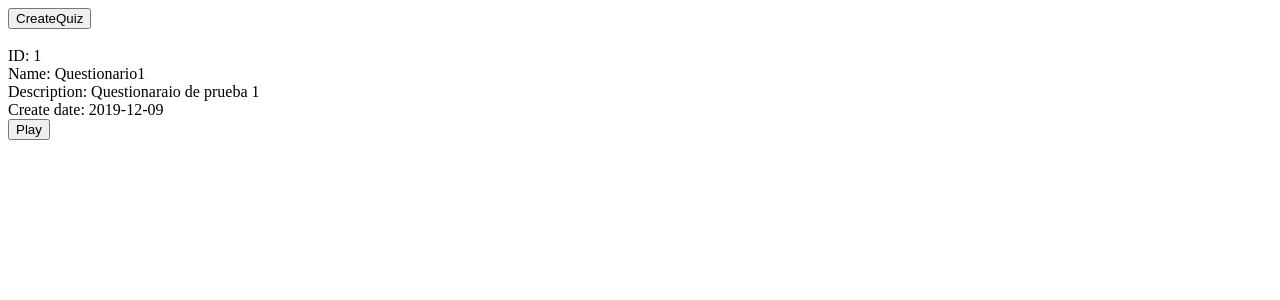
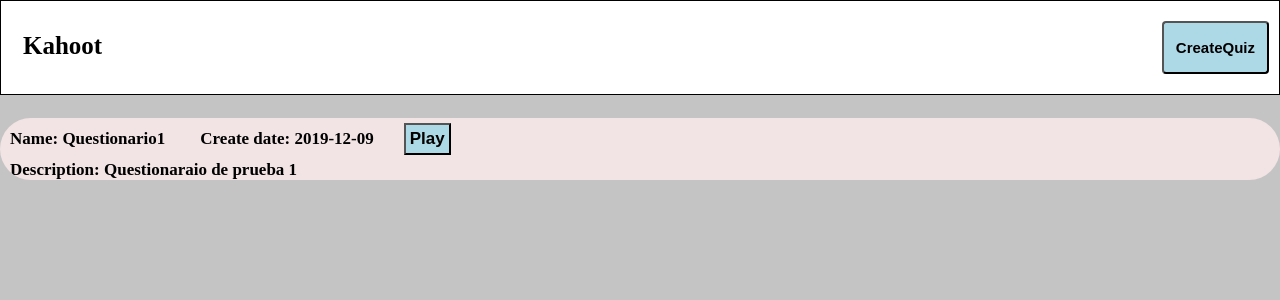
Before and after one commit to rjuanferragut/KahootProject, a PHP site: page /views/layouts/homePage.php in a window 1280 px wide. Shown: the top 300 px of the page. Run offline with PHP 8.4, Linux system fonts and the light colour scheme; data comes from the database, SQL or seed files in the repository.

Commit message:
css quiz and homePage

```diff
--- a/public/css/header.css
+++ b/public/css/header.css
@@ -7,6 +7,7 @@
   background: #FFFFFF;
   border: 1px solid #000000;
   padding: 20px 10px;
+  margin-bottom: 5px;
 }
 
 .header a {
@@ -18,7 +19,19 @@
   font-size: 25px;
   line-height: 25px;
   border-radius: 4px;
+  font-weight: bold;
 
+}
+
+.header input{
+  float: right;
+  padding: 12px;
+  font-size: 15px;
+  line-height: 25px;
+  border-radius: 4px;
+  color: black;
+  background-color: lightblue;
+  font-weight: bold;
 }
 
 @media screen and (max-width: 500px) {
--- /dev/null
+++ b/public/css/homePage.css
@@ -0,0 +1,31 @@
+body{
+	background-color: #C4C4C4;
+}
+
+
+.quiz{
+	background-color:#F2E4E4;
+	border-radius: 38px;
+    flex-wrap: wrap;
+    overflow:auto;
+    display:flex;
+    flex-direction: row;
+    font-size: 17px;
+    font-weight: bold;
+
+}
+
+.quiz input{
+	background-color: lightblue;
+	font-size: 17px;
+	padding: 4px;
+	margin: 5px;
+	font-weight: bold;
+
+
+}
+
+.quiz a{
+	margin-right: 25px;
+	margin-left: 10px;
+}
--- a/views/layouts/homePage.php
+++ b/views/layouts/homePage.php
@@ -3,14 +3,22 @@
 <head>
     <meta charset="UTF-8">
     <title>Home</title>
+    <link rel="stylesheet" href="../../public/css/header.css">
+    <link rel="stylesheet" href="../../public/css/homePage.css">
 </head>
 <body>
+    <div class="header">
+        <a>Kahoot</a>
 
-    <form action="../homePage.php" method="Post">
+        <form action="../homePage.php" method="Post">
 
         <input type="submit" name="createQuiz" value="CreateQuiz">
 
     </form>
+    </div>
+
+
+
 
     <?php
 
@@ -42,16 +50,15 @@
             while($registre){
                 echo "<br><div class='quiz'>";
                 echo '<form method="Post" action="../createRoom.php">';
-                echo "ID: ".$registre['id']."<br>";
-                echo "Name: ".$registre['name']."<br>";
-                echo "Description: ".$registre['resume']."<br>";
-                echo "Create date: ".$registre['create_date']."<br>";
+                echo "<a>Name: ".$registre['name']."</a>";
+                echo "<a>Create date: ".$registre['create_date']."</a>";
                 echo '<input type="hidden" name="pin" value="'.randomPin().'">';
                 echo '<input type="hidden" name="idQuiz" value="'.$registre['id'].'">';
                 // if($registre['fk_id_user']== $_SESSION['idUser']){
                 //     echo "<input type='submit' name='Edit' value='Edit'>";
                 // }
-                echo "<input type='submit' name='Play' value='Play'>";
+                echo "<input type='submit' name='Play' value='Play'><br>";
+                echo "<a>Description: ".$registre['resume']."</a>";
                 echo "</form>";
                 echo "</div>";
                 $registre = $query->fetch();
```
Also changed, not shown: public/css/newQuiz.css (added, +68 -0 lines), views/layouts/newQuiz.html (+7 -1 lines).
